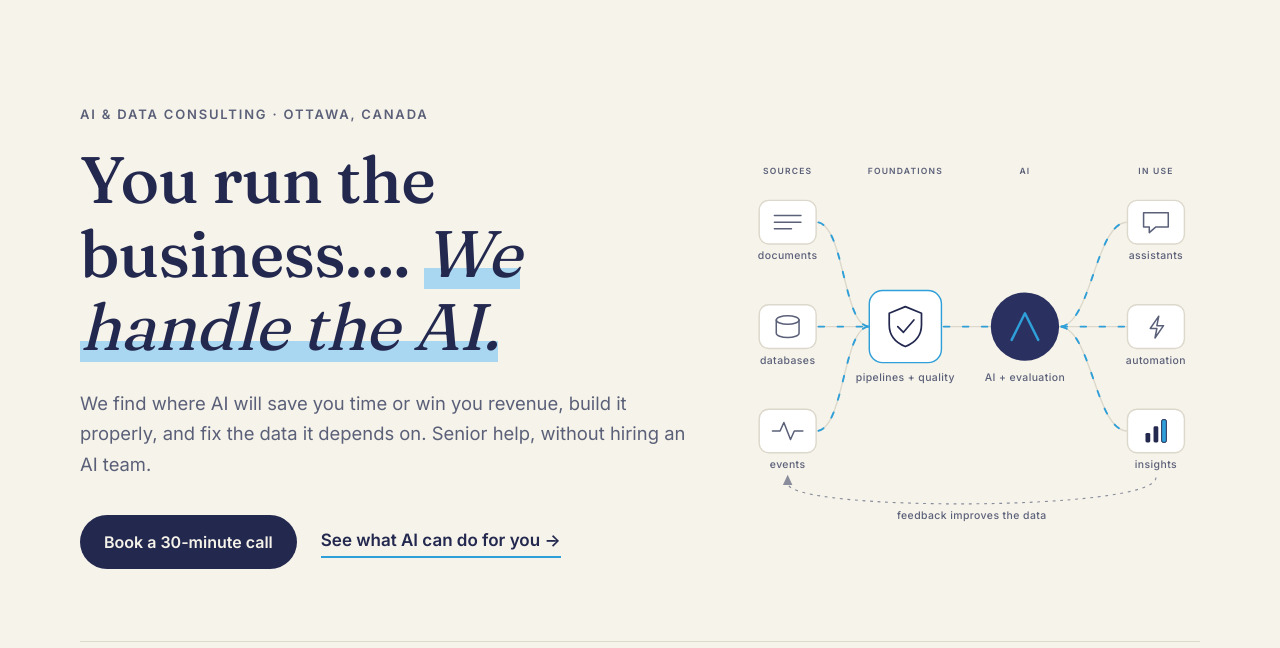
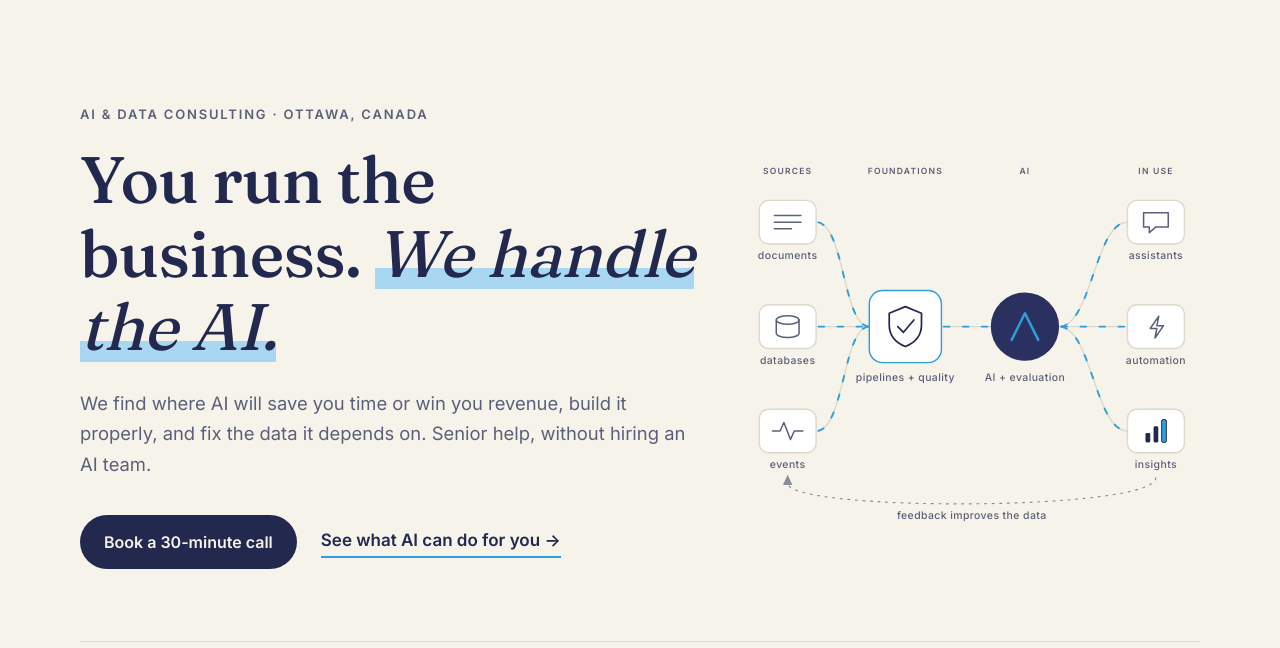
Before and after one commit to atamsingh/aida-website, a plain HTML site: page index.html in a window 1280 px wide. Shown: the part 77-725 px from the top of the page. Drawn offline with Linux system fonts and the light colour scheme.

Commit message:
Fix typo in header text

```diff
--- a/index.html
+++ b/index.html
@@ -81,7 +81,7 @@
       <div class="wrap hero-grid">
         <div>
           <p class="eyebrow">AI &amp; data consulting · Ottawa, Canada</p>
-          <h1>You run the business.... <em>We handle the AI.</em></h1>
+          <h1>You run the business. <em>We handle the AI.</em></h1>
           <p class="lede">We find where AI will save you time or win you revenue, build it properly, and fix the data it depends on. Senior help, without hiring an AI team.</p>
           <div class="actions">
             <a class="btn js-booking" data-conv="" href="https://calendly.com/atamsingh-aidaconsulting/30min" target="_blank" rel="noopener">Book a 30-minute call</a>
```
